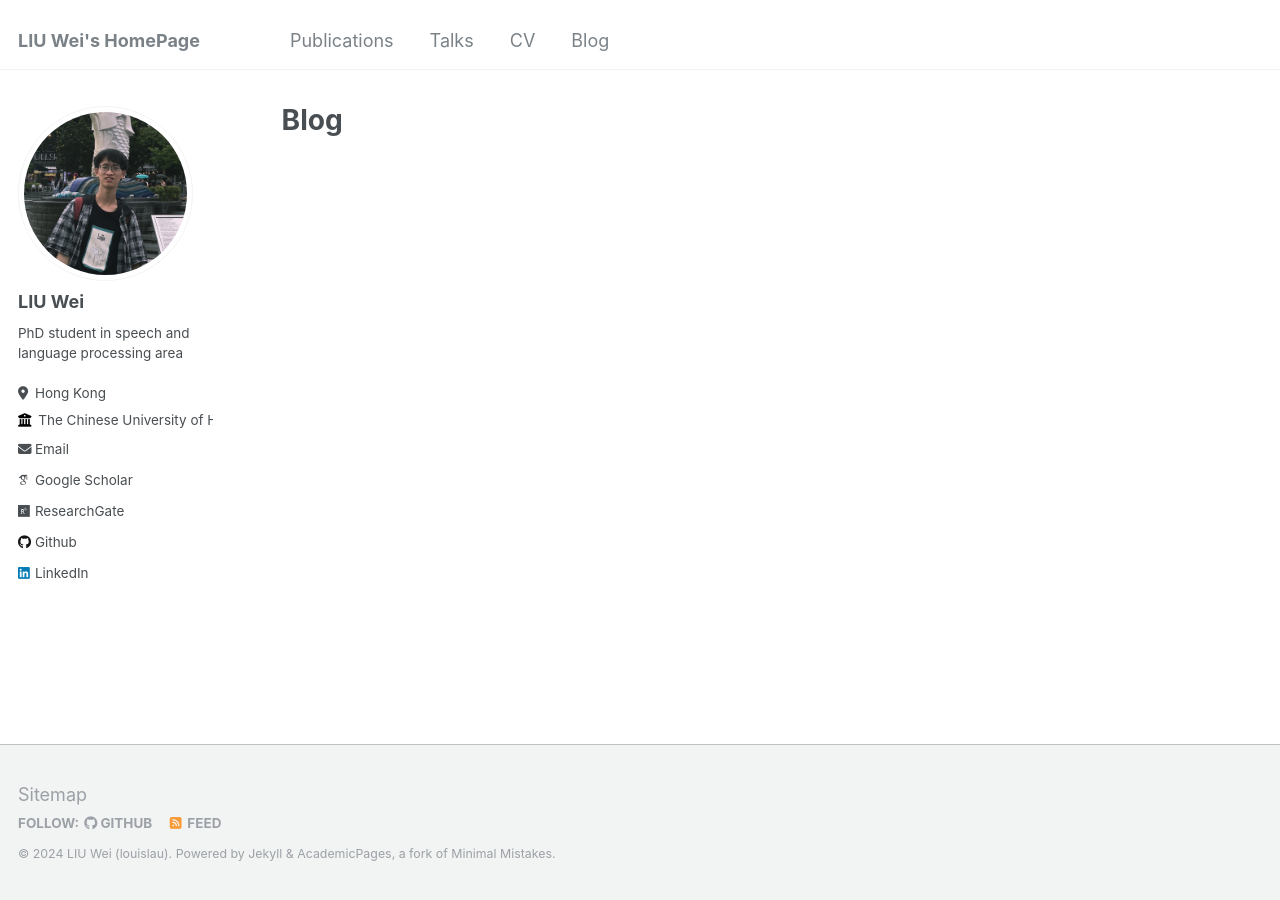
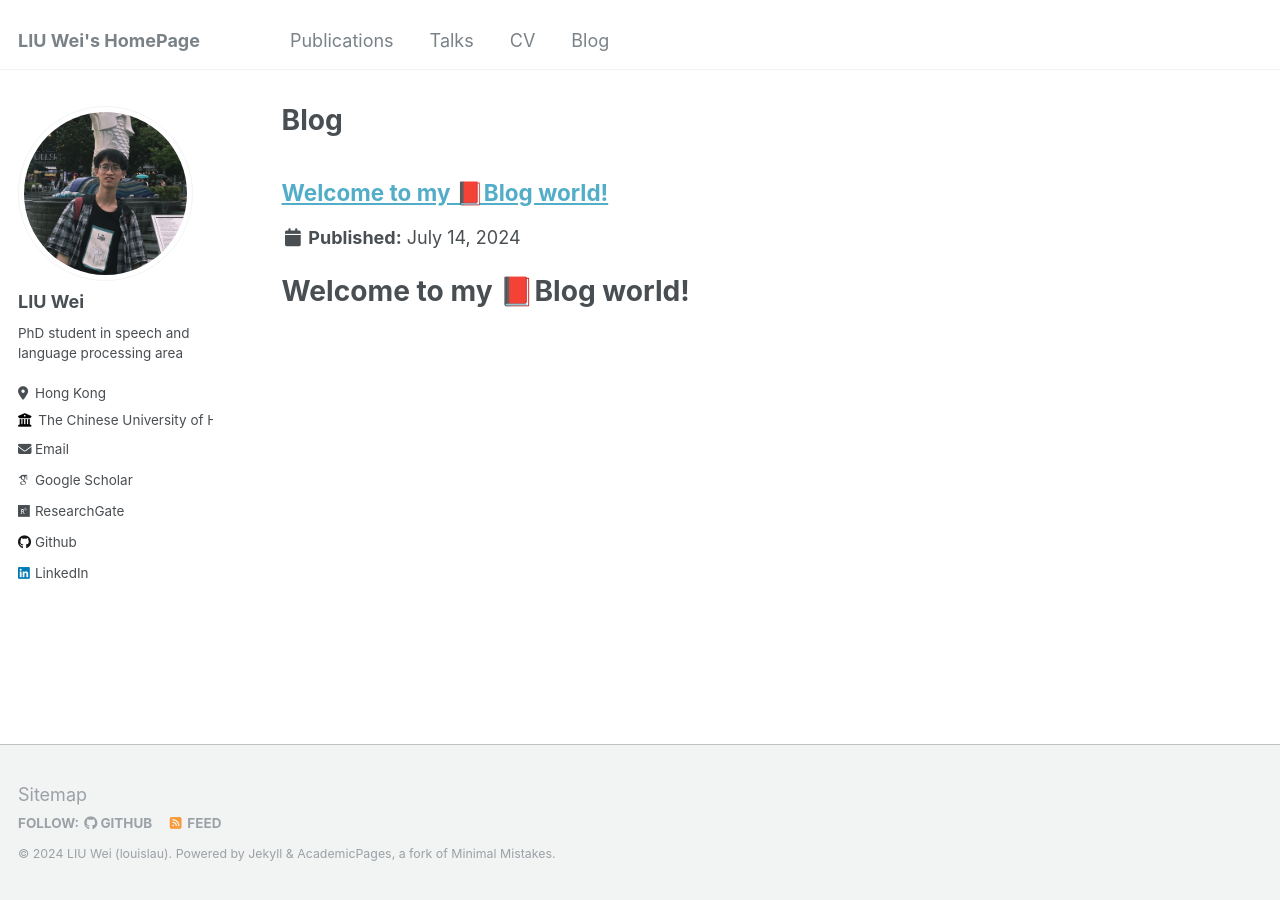
Before and after one commit to louislau1129/louislau1129.github.io, a Jekyll site: the page built from _pages/blog.html, in a window 1280 px wide. Built offline with Jekyll 4.4.1, drawn with Linux system fonts in a browser that asks for light colours; some web fonts are replaced.

Commit message:
Update outline.md

```diff
--- a/_blog/outline.md
+++ b/_blog/outline.md
@@ -1,4 +1,8 @@
-
+---
+title: "Welcome to my 📕Blog world!"
+collection: blog
+permalink: /blog/outline
+---
 
 # Welcome to my 📕Blog world!
 
```
